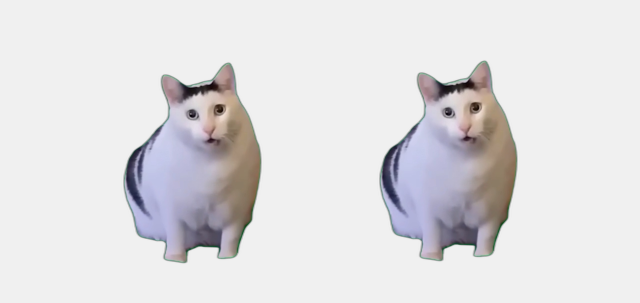
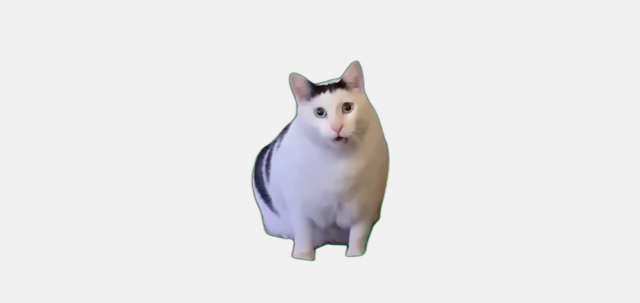
Before and after one commit to KusumotoKoki/meme-usdz, a plain HTML site: page index.html in a window 1280 px wide. Shown: the part 237-540 px from the top of the page, without its empty margins (320-960 px from the left). Drawn offline with Linux system fonts and the light colour scheme.

Commit message:
update index.html

```diff
--- a/index.html
+++ b/index.html
@@ -23,11 +23,10 @@
 </style>
 </head>
 <body>
-  <img src="https://github.com/KusumotoKoki/meme-usdz/blob/main/models/huhcat_rgba.png?raw=true" alt="huh cat" class="centered-img">
   <div>
-    <a rel="ar" href="/models/huhcat.usdz">
-        <img src="/models/huhcat_rgba.png">
+    <a rel="ar" href="/models/huhcat.usdz" class="centered-img">
+        <img src="/models/huhcat_rgba.png" alt="huh cat">
     </a>
-    </div>
+  </div>
 </body>
 </html>
```
Also changed, not shown: 1 other file.
